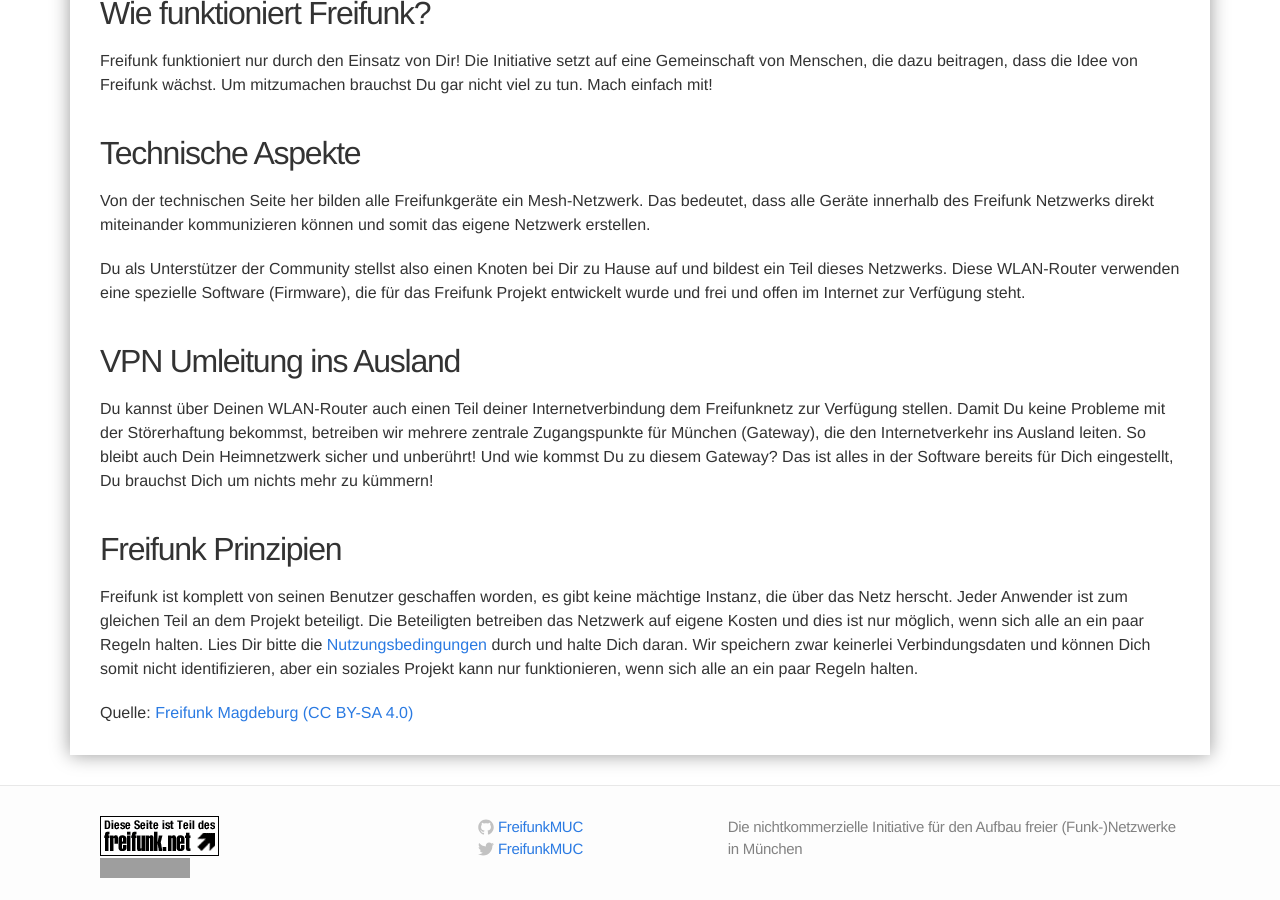
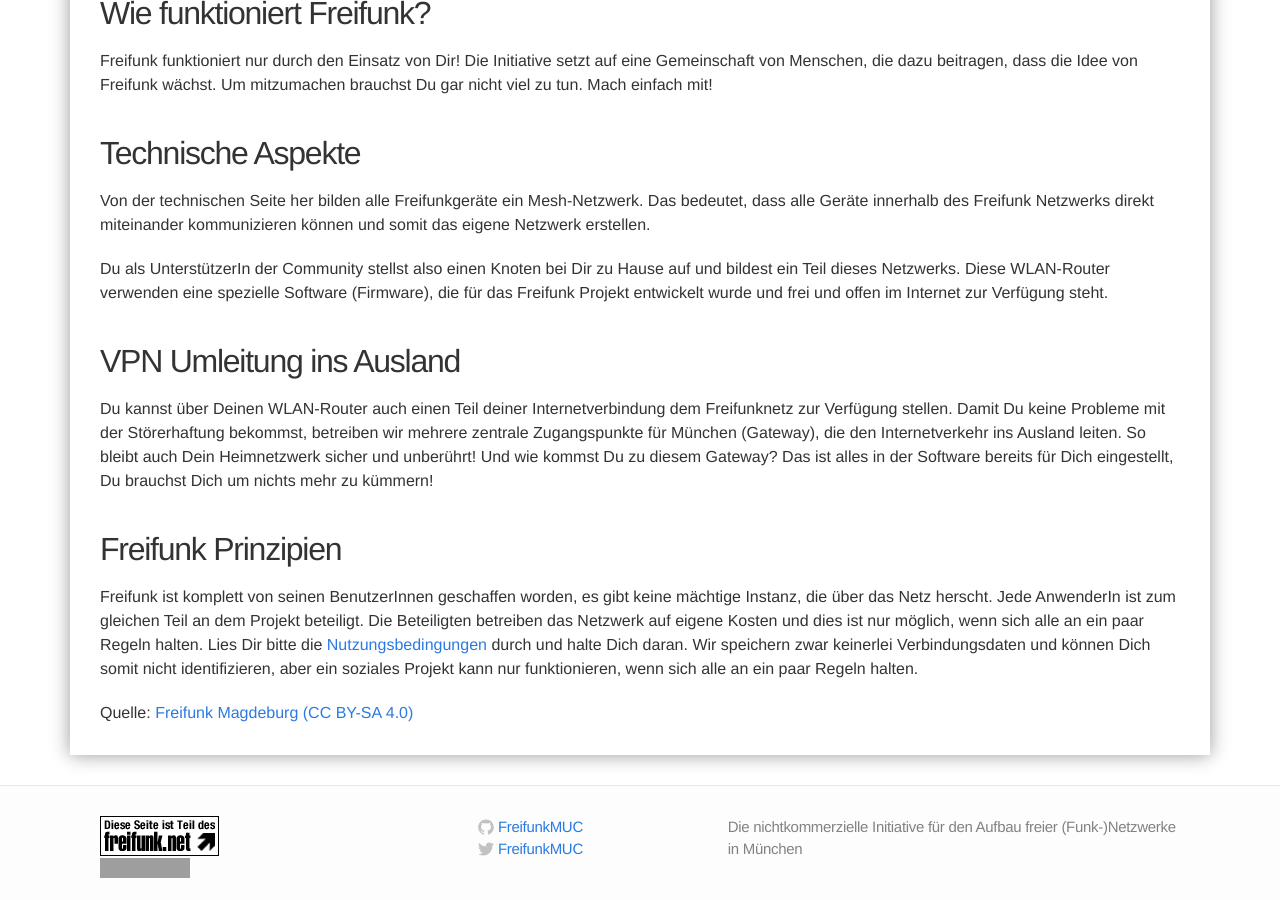
Before and after one commit to freifunkMUC/freifunkmuc.github.io, a Jekyll site: the page built from wasistfreifunk.md, in a window 1280 px wide and 900 px high, scrolled down 1080 px. Built offline with Jekyll 4.4.1, drawn with Linux system fonts in a browser that asks for light colours; nearby versions of some CDN libraries; a style sheet for code colours, icons or effects is not loaded; grey boxes are pictures that could not be loaded.

Commit message:
Geschlecht neutralisiert

```diff
--- a/wasistfreifunk.md
+++ b/wasistfreifunk.md
@@ -21,7 +21,7 @@ Freifunk funktioniert nur durch den Einsatz von Dir! Die Initiative setzt auf ei
 
 Von der technischen Seite her bilden alle Freifunkgeräte ein Mesh-Netzwerk. Das bedeutet, dass alle Geräte innerhalb des Freifunk Netzwerks direkt miteinander kommunizieren können und somit das eigene Netzwerk erstellen.
 
-Du als Unterstützer der Community stellst also einen Knoten bei Dir zu Hause auf und bildest ein Teil dieses Netzwerks. Diese WLAN-Router verwenden eine spezielle Software (Firmware), die für das Freifunk Projekt entwickelt wurde und frei und offen im Internet zur Verfügung steht.
+Du als UnterstützerIn der Community stellst also einen Knoten bei Dir zu Hause auf und bildest ein Teil dieses Netzwerks. Diese WLAN-Router verwenden eine spezielle Software (Firmware), die für das Freifunk Projekt entwickelt wurde und frei und offen im Internet zur Verfügung steht.
 
 
 ## VPN Umleitung ins Ausland
@@ -30,6 +30,6 @@ Du kannst über Deinen WLAN-Router auch einen Teil deiner Internetverbindung dem
 
 ## Freifunk Prinzipien
 
-Freifunk ist komplett von seinen Benutzer geschaffen worden, es gibt keine mächtige Instanz, die über das Netz herscht. Jeder Anwender ist zum gleichen Teil an dem Projekt beteiligt. Die Beteiligten betreiben das Netzwerk auf eigene Kosten und dies ist nur möglich, wenn sich alle an ein paar Regeln halten. Lies Dir bitte die [Nutzungsbedingungen](http://freifunk-muenchen.de/nutzungsbedingungen) durch und halte Dich daran. Wir speichern zwar keinerlei Verbindungsdaten und können Dich somit nicht identifizieren, aber ein soziales Projekt kann nur funktionieren, wenn sich alle an ein paar Regeln halten.
+Freifunk ist komplett von seinen BenutzerInnen geschaffen worden, es gibt keine mächtige Instanz, die über das Netz herscht. Jede AnwenderIn ist zum gleichen Teil an dem Projekt beteiligt. Die Beteiligten betreiben das Netzwerk auf eigene Kosten und dies ist nur möglich, wenn sich alle an ein paar Regeln halten. Lies Dir bitte die [Nutzungsbedingungen](http://freifunk-muenchen.de/nutzungsbedingungen) durch und halte Dich daran. Wir speichern zwar keinerlei Verbindungsdaten und können Dich somit nicht identifizieren, aber ein soziales Projekt kann nur funktionieren, wenn sich alle an ein paar Regeln halten.
 
 Quelle: [Freifunk Magdeburg (CC BY-SA 4.0)](http://md.freifunk.net)
```
